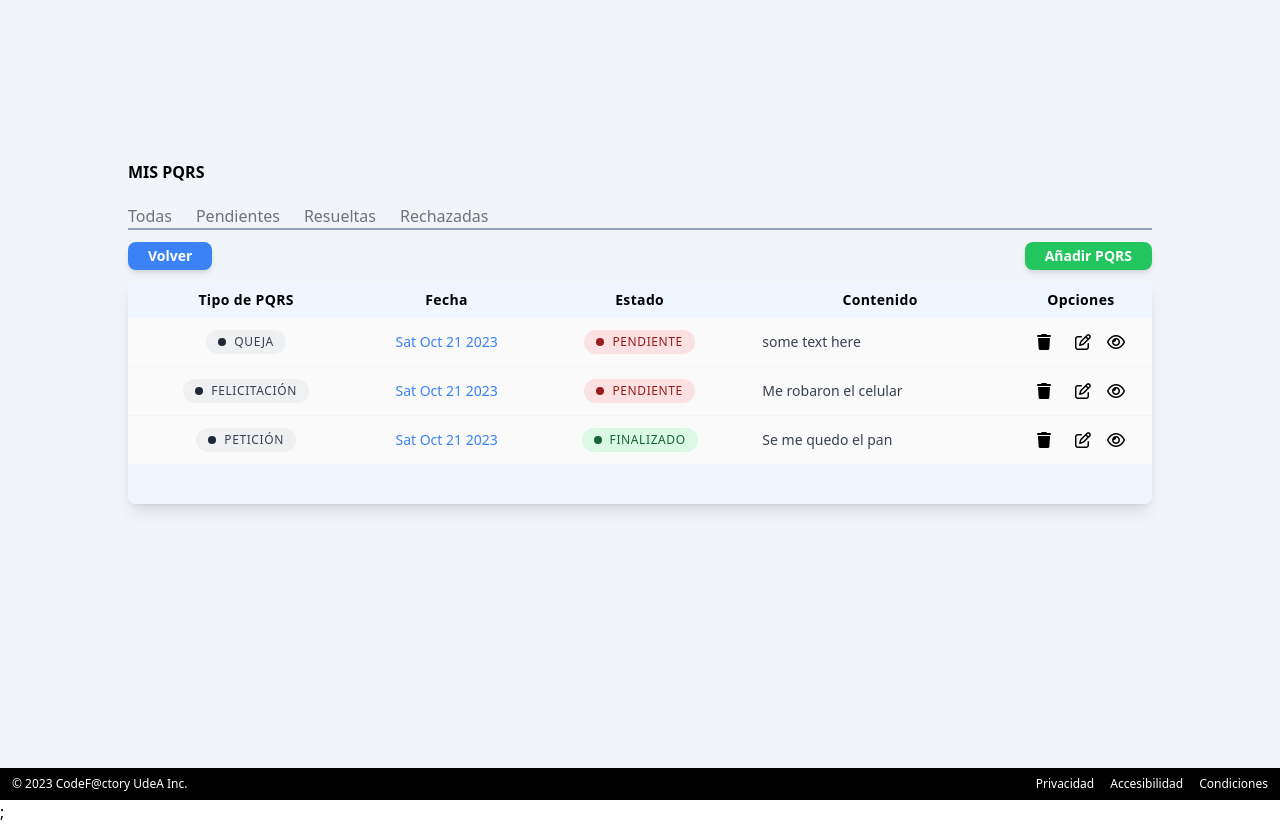
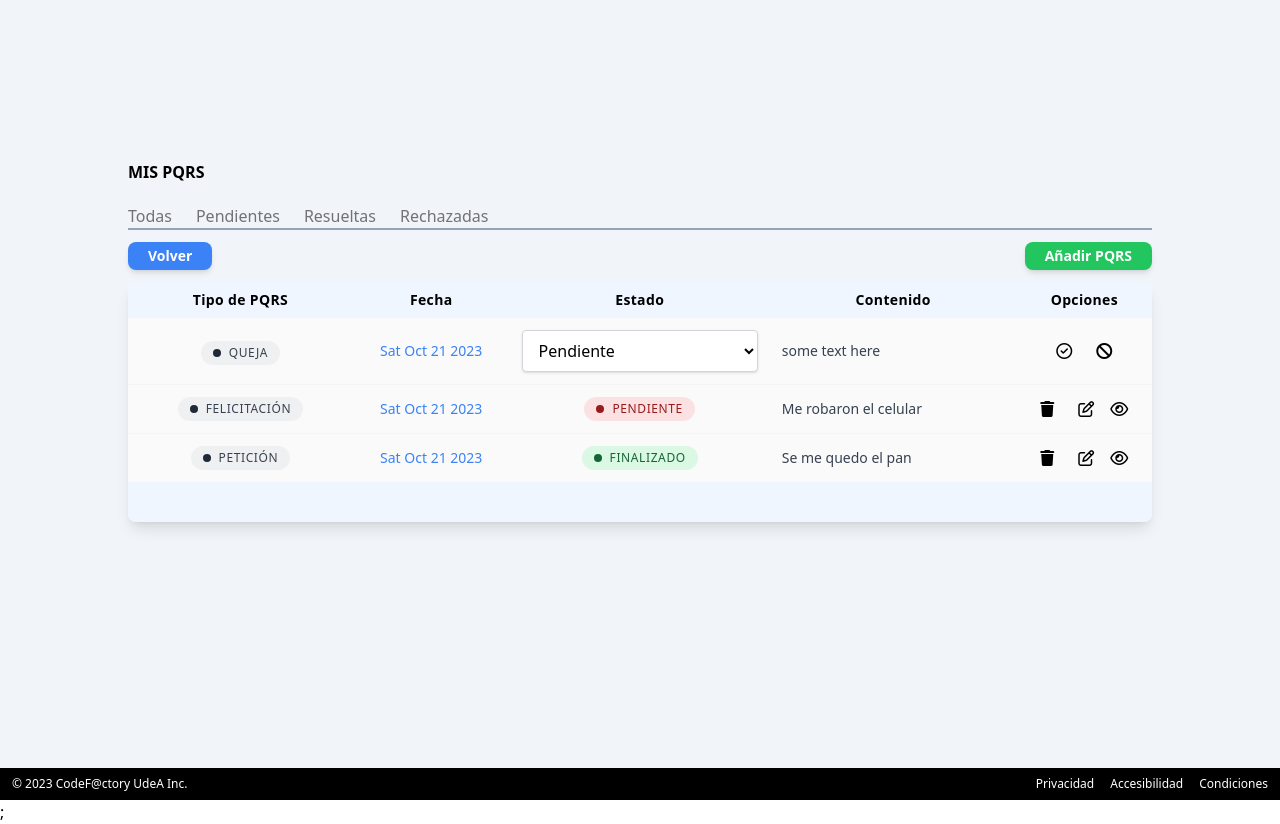
Before and after one commit to CodeF-ctory2023/front, a Next.js app: page / in a window 1280 px wide. Both pictures are taken after a click on the button 1082 px from the left and 341 px from the top of the page. Built offline with nearby package versions, Linux system fonts and the light colour scheme.

Commit message:
add edition Mode on pqrsTableContent

```diff
--- a/components/PqrsModule/componentsPqrs/PqrsTableContent.tsx
+++ b/components/PqrsModule/componentsPqrs/PqrsTableContent.tsx
@@ -1,6 +1,6 @@
 /* eslint-disable no-restricted-imports */
 
-import React from 'react';
+import React, { useState } from 'react';
 import { pqrsType } from '@/components/PqrsModule/utilities';
 import { pqrsInfo } from '@/components/PqrsModule/services/pqrsInfo';
 import { useRouter } from 'next/router';
@@ -8,6 +8,7 @@ import { IconButton } from './IconButton';
 import { primaryColor, secondaryColor, bloodColor } from '@/components/PqrsModule/constants/colors';
 import { getStateStyle } from '@/components/PqrsModule/services/getStateStyle';
 import { DialogDelete } from './DialogDelete';
+import { toast } from 'react-toastify';
 
 interface PqrsTableProps {
   index: number;
@@ -17,6 +18,8 @@ interface PqrsTableProps {
 const PqrsTable = ({ index, pqrs }: PqrsTableProps) => {
   const router = useRouter();
   const { text, backgroundColor, backgroundPoint } = getStateStyle(pqrs.state);
+  const [editionMode, setEditionMode] = useState<boolean>(false);
+  const [pqrsState, setPqrsState] = useState<string>('');
 
   const [isDialogOpen, setIsDialogOpen] = React.useState(false);
 
@@ -24,6 +27,22 @@ const PqrsTable = ({ index, pqrs }: PqrsTableProps) => {
   const handleDeletePqrs = () => {
     setIsDialogOpen(true);
   };
+
+  const handleEditionMode = () => {
+    setEditionMode(!editionMode);
+  }
+
+  const setPqrsStateValue = (event: React.ChangeEvent<HTMLSelectElement>) => {
+    setPqrsState(event.target.value);
+  }
+  const confirmEdition = () => {
+    pqrs.state = pqrsState;
+    setEditionMode(!editionMode);
+    toast.success('Estado actualizado correctamente');
+  }
+  const cancelEdition = () => {
+    setEditionMode(!editionMode);
+  }
 
   const handleConfirmDialog = () => {
 
@@ -37,6 +56,8 @@ const PqrsTable = ({ index, pqrs }: PqrsTableProps) => {
     pqrsInfo.splice(index, 1);
     //refresh pqrs list
     router.push('/');
+
+    toast.success('PQRS eliminada correctamente');
   };
 
   const returnMenu = () => {
@@ -56,21 +77,34 @@ const PqrsTable = ({ index, pqrs }: PqrsTableProps) => {
       <td className='text-sm font-medium text-blue-500 hover:underline ] text-center'>
         {pqrs.createdAt.toDateString()}
       </td>
-      <td className='p-3  flex justify-center  whitespace-nowrap text-center '>
-        <span className={`state ${text} ${backgroundColor} `}>
+      <td className={`p-3  flex justify-center  whitespace-nowrap text-center ${editionMode ? 'hidden':''}`}>
+        <span className={`state ${text} ${backgroundColor}`}>
           <div className={`mr-2 w-2 h-2 ${backgroundPoint} rounded-full`}></div>
           {pqrs.state}
         </span>
       </td>
+      <td className={`p-3  flex justify-center  whitespace-nowrap text-center ${!editionMode ? 'hidden':''}`}>
+        <select name='pqrsState' onChange={(e) =>setPqrsStateValue(e)} className='w-full bg-white border border-gray-300 hover:border-gray-400 px-3 py-2 pr-8 rounded shadow leading-tight focus:outline-none focus:shadow-outline'>
+          <option value={'Pendiente'}>Pendiente</option>
+          <option value={'En proceso'}>En proceso</option>
+          <option value={'Finalizado'}>Finalizado</option>
+        </select>
+      </td>
       <td className='p-3 text-sm text-gray-700 whitespace-nowrap'>
         {pqrs.description}
       </td>
-      <td>
+      <td className={`${editionMode ? 'hidden': ''}`}>
         <div className='flex flex-center justify-center space-x-4'>
           <IconButton iconName='fa-solid fa-trash' colorHover={bloodColor} onClick={handleDeletePqrs} />
           <DialogDelete isOpen={isDialogOpen} back={returnMenu} onClose={handleConfirmDialog} textContent='Desea eliminar permanentemente este registro.' title='Alerta' />
-          <IconButton iconName='fa-regular fa-pen-to-square' colorHover={primaryColor} />
+          <IconButton iconName='fa-regular fa-pen-to-square' colorHover={primaryColor} onClick={handleEditionMode} />
           <IconButton iconName='fa-regular fa-eye' colorHover={secondaryColor} />
+        </div>
+      </td>
+      <td className={`${!editionMode ? 'hidden': ''}`}>
+        <div className='flex flex-center justify-center space-x-4'>
+          <IconButton iconName='fa-regular fa-circle-check' colorHover={primaryColor} onClick={confirmEdition} />
+          <IconButton iconName='fa-solid fa-ban' colorHover={bloodColor} onClick={cancelEdition}/>
         </div>
       </td>
     </tr>
--- a/components/PqrsModule/componentsPqrs/PqrsTableView.tsx
+++ b/components/PqrsModule/componentsPqrs/PqrsTableView.tsx
@@ -7,11 +7,17 @@ import { PopUp } from './PopUp';
 import { pqrsInfo } from '@/components/PqrsModule/services/pqrsInfo';
 import { PqrsTable } from './PqrsTableContent';
 import { OperationsButton } from './OperationsButton';
-import { primaryColor, primaryColorHover, secondaryColor, secondaryColorHover } from '@/components/PqrsModule/constants/colors';
-import { HEADINGS } from "@/components/PqrsModule/utilities/utils"
+import {
+  primaryColor,
+  primaryColorHover,
+  secondaryColor,
+  secondaryColorHover,
+} from '@/components/PqrsModule/constants/colors';
+import { HEADINGS } from '@/components/PqrsModule/utilities/utils';
+import { ToastContainer } from 'react-toastify';
+import 'react-toastify/dist/ReactToastify.css';
 
 const PqrsTableView = () => {
-
   const [popupOpen, setPopupOpen] = useState<boolean>(false);
 
   const openPopup = () => {
@@ -22,18 +28,25 @@ const PqrsTableView = () => {
     setPopupOpen(false);
   };
 
-
-
   return (
     <section className='flex flex-col w-full '>
       <div className='flex justify-between items-start my-3'>
-        <OperationsButton label='Volver' color={secondaryColor} colorHover={secondaryColorHover} />
-        <OperationsButton label='Añadir PQRS' onClick={openPopup} color={primaryColor} colorHover={primaryColorHover} />
+        <OperationsButton
+          label='Volver'
+          color={secondaryColor}
+          colorHover={secondaryColorHover}
+        />
+        <OperationsButton
+          label='Añadir PQRS'
+          onClick={openPopup}
+          color={primaryColor}
+          colorHover={primaryColorHover}
+        />
       </div>
       <div className='overflow-auto bg-zinc-50 rounded-lg shadow-lg hidden md:block'>
         <table className='w-full '>
           <thead className='bg-blue-50'>
-            <tr >
+            <tr>
               {HEADINGS.map((key, index) => (
                 <th
                   key={index}
@@ -49,15 +62,13 @@ const PqrsTableView = () => {
               <PqrsTable key={index} index={index} pqrs={pqrs} />
             ))}
           </tbody>
-
         </table>
         <div className='bg-blue-50  h-10'></div>
       </div>
 
       <PopUp isOpen={popupOpen} closePopup={closePopup} />
+      <ToastContainer />
     </section>
-
-
   );
 };
 
--- a/package.json
+++ b/package.json
@@ -33,6 +33,7 @@
     "react": "18.2.0",
     "react-dom": "18.2.0",
     "react-icons": "^4.11.0",
+    "react-toastify": "^9.1.3",
     "tailwindcss": "3.3.3",
     "typescript": "5.2.2"
   },
```
Also changed, not shown: 1 other file (tests, documents, lock files or other folders).
